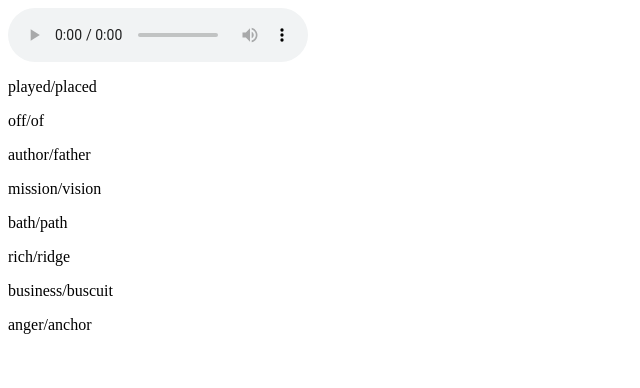
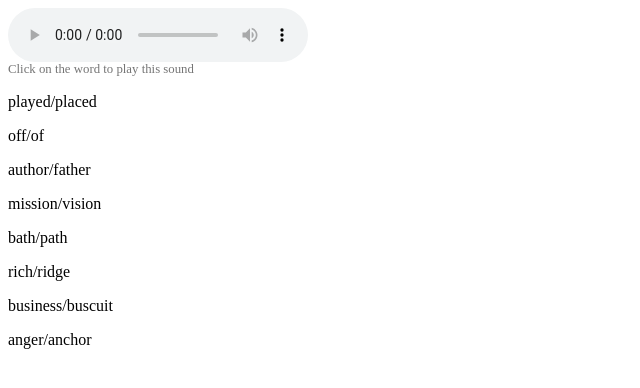
Before and after one commit to Andreezzy/VideoStream, a plain HTML site: page index.html in a window 1280 px wide. Shown: the whole page, without its empty margins (0-640 px from the left). Drawn offline with Linux system fonts and the light colour scheme.

Commit message:
Added message

```diff
--- a/index.html
+++ b/index.html
@@ -3,6 +3,7 @@
        src="https://coachtestprep.s3-us-west-2.amazonaws.com/uploads/sites/25980/audio-file/f555e07d-fd19-40eb-9fae-eecfdb5cdaf8/activityVoicedConsonant.mp3?X-Amz-Expires=3600&X-Amz-Date=20210501T204758Z&X-Amz-Algorithm=AWS4-HMAC-SHA256&X-Amz-Credential=AKIAS4DOQ376LOGFEVUO/20210501/us-west-2/s3/aws4_request&X-Amz-SignedHeaders=host&X-Amz-Signature=dc827c067211b55423f80f67b2365bd6793670f28bfd218cf36a1ad982257027" >
     <p>Your browser does not support the audio element</p>
 </audio>
+<span style="text-align: left;display: block;color: #757575;font-size: 0.8rem;">Click on the word to play this sound</span>
 <p id="text1">played/placed</p>
 <p id="text2">off/of</p>
 <p id="text3">author/father</p>
```
